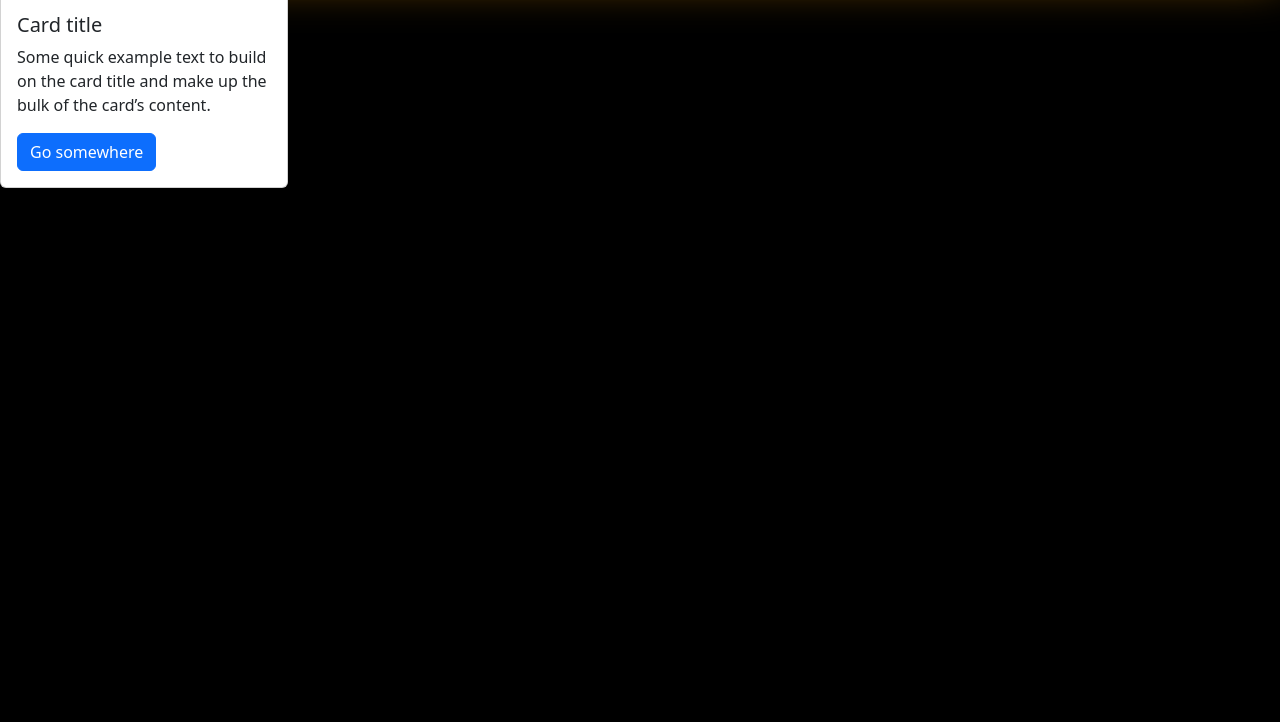
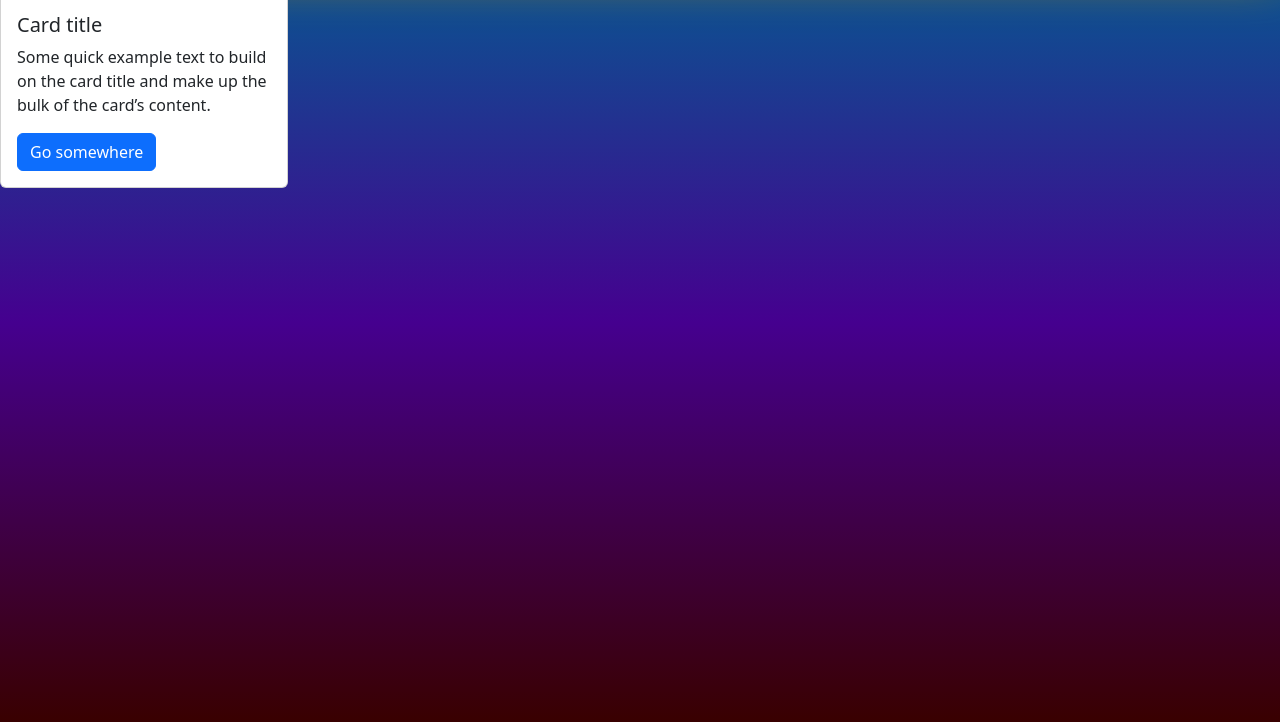
Before and after one commit to Gabtrasteon/PROGRAMAS-GERAIS, a plain HTML site: page PROGRAMAS_HTML/restart/index.html in a window 1280 px wide. Shown: the part 78-800 px from the top of the page. Drawn offline with nearby package versions, Linux system fonts and the light colour scheme.

Commit message:
alteracao de fundo

```diff
--- a/PROGRAMAS_HTML/restart/style.css
+++ b/PROGRAMAS_HTML/restart/style.css
@@ -1,6 +1,6 @@
 body{
     margin: 0px;
-    background: linear-gradient(to bottom, #000000, #000000, #000000);
+    background: linear-gradient(to bottom, #006291, #45008f, #390000);
     height: 100vh;
 }
 header{
```
